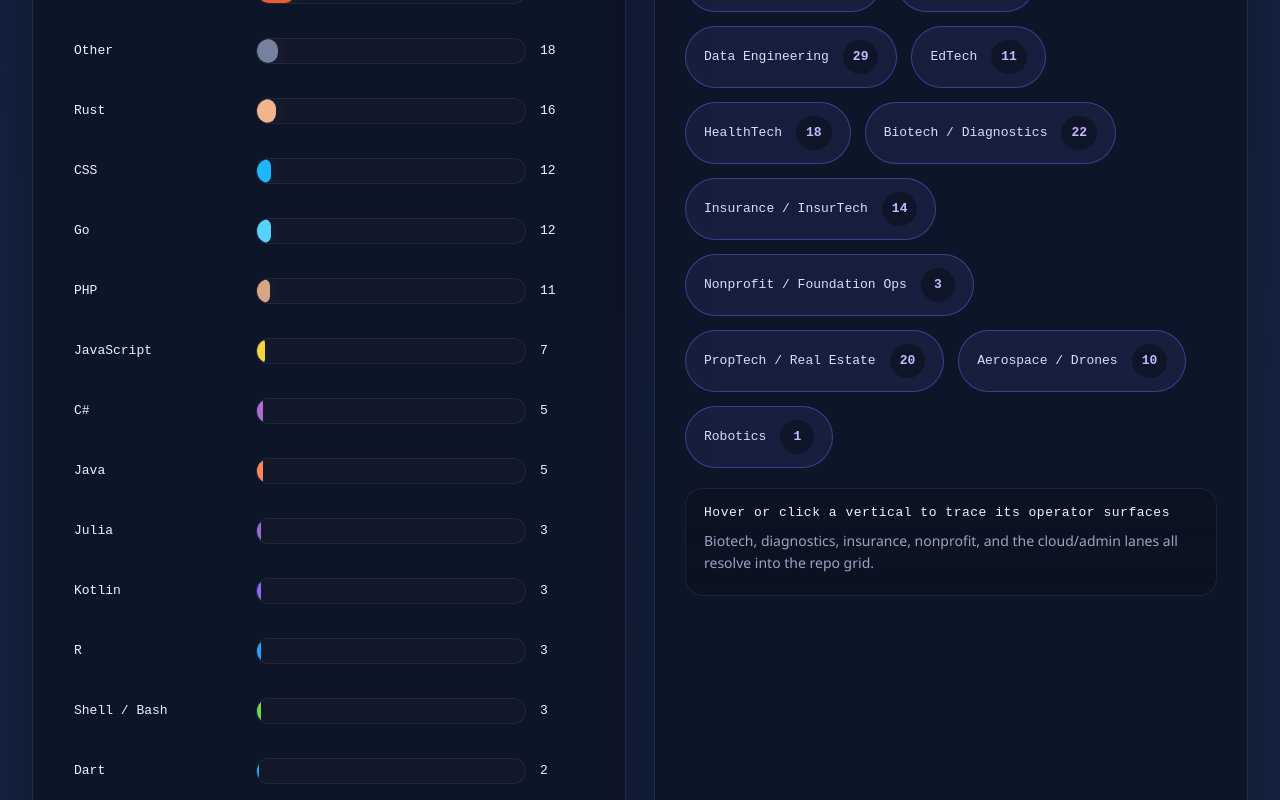
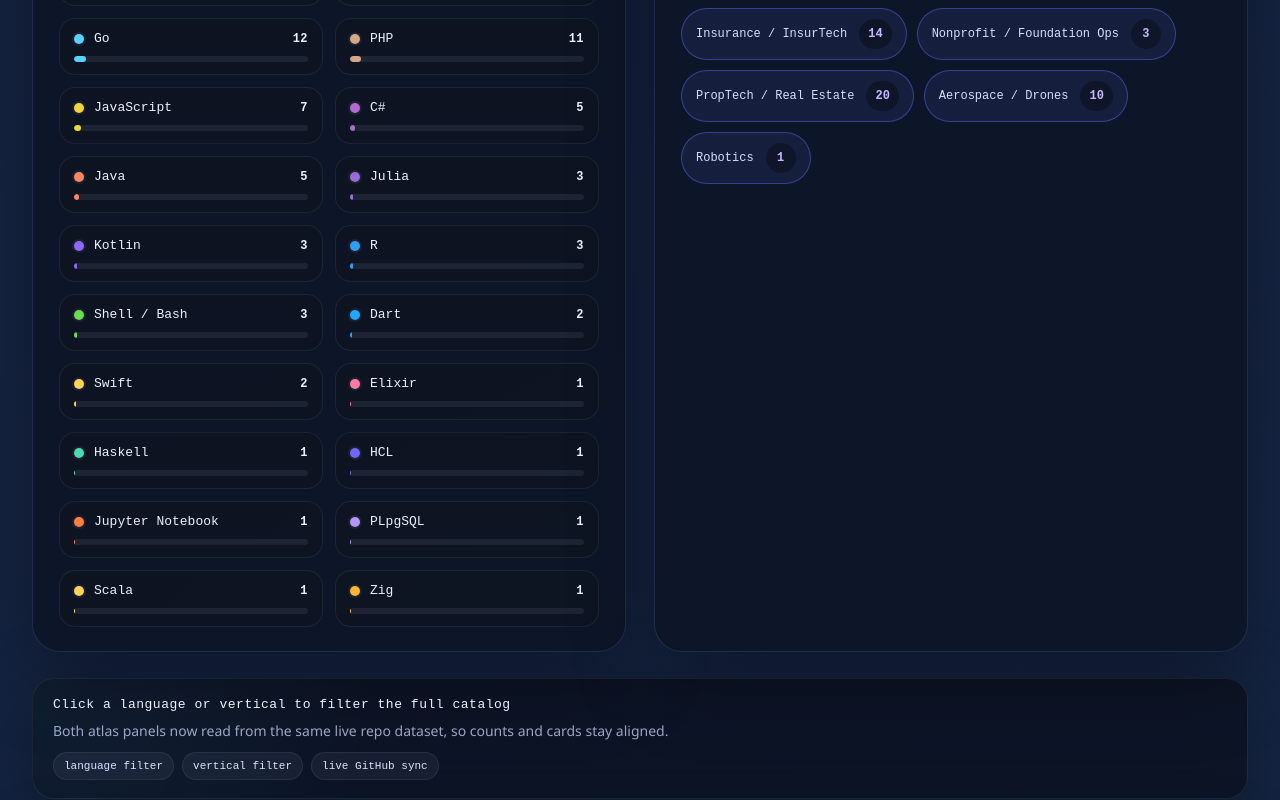
Before and after one commit to mizcausevic-dev/portfolio-command-center, a React (Vite) app: page / in a window 1280 px wide. Shown: the part 4000-4800 px from the top of the page. Built offline with nearby package versions, Linux system fonts and the light colour scheme.

Commit message:
Simplify and stabilize portfolio atlas

```diff
--- a/src/App.tsx
+++ b/src/App.tsx
@@ -162,6 +162,26 @@ function App() {
     return true;
   };
 
+  const activeAtlasSummary = activeLanguageConnection
+    ? {
+        title: `${activeLanguageConnection.language} · ${activeLanguageConnection.repoCount} repos`,
+        body: activeLanguageConnection.sampleRepos.map((repo) => repo.slug).join(" · "),
+        pills: activeLanguageConnection.verticals
+      }
+    : activeVerticalConnection
+      ? {
+          title: `${activeVerticalConnection.vertical} · ${activeVerticalConnection.repoCount} repos`,
+          body: activeVerticalConnection.sampleRepos
+            .map((repo) => `${repo.slug} (${repo.subdomain})`)
+            .join(" · "),
+          pills: activeVerticalConnection.platforms
+        }
+      : {
+          title: "Click a language or vertical to filter the full catalog",
+          body: "Both atlas panels now read from the same live repo dataset, so counts and cards stay aligned.",
+          pills: ["language filter", "vertical filter", "live GitHub sync"]
+        };
+
   return (
     <main className="page-shell">
       <section className="hero-shell">
@@ -235,18 +255,16 @@ function App() {
           <div className="atlas-heading">
             <div>
               <h2>Language atlas</h2>
-              <p>{portfolioSnapshot.languageCount} languages across the public portfolio. Click a bar to filter.</p>
+              <p>{portfolioSnapshot.languageCount} languages. Click to filter.</p>
             </div>
             <span className="atlas-badge">Repos by primary language</span>
           </div>
 
-          <div className="language-list">
+          <div className="language-chip-grid">
             {languageAtlas.map((entry) => (
               <button
                 key={entry.language}
-                className={`language-row ${
-                  activeLanguage === entry.language ? "language-row-active" : ""
-                }`}
+                className={`language-chip ${activeLanguage === entry.language ? "language-chip-active" : ""}`}
                 type="button"
                 aria-pressed={activeLanguage === entry.language}
                 onMouseEnter={() => setHoveredLanguage(entry.language)}
@@ -256,44 +274,23 @@ function App() {
                   setLanguage((current) => (current === entry.language ? "all languages" : entry.language));
                 }}
               >
-                <span className="language-label">{entry.language}</span>
-                <div className="language-bar-shell" aria-hidden="true">
-                  <div
-                    className="language-bar-fill"
+                <div className="language-chip-head">
+                  <span className="language-chip-label">
+                    <i style={{ background: entry.color }} />
+                    {entry.language}
+                  </span>
+                  <strong>{entry.repos}</strong>
+                </div>
+                <div className="language-chip-meter" aria-hidden="true">
+                  <span
                     style={{
                       width: `${(entry.repos / maxLanguageRepos) * 100}%`,
                       background: entry.color
                     }}
                   />
                 </div>
-                <span className="language-value">{entry.repos}</span>
               </button>
             ))}
-          </div>
-
-          <div className={`atlas-context ${activeLanguageConnection ? "atlas-context-live" : ""}`}>
-            {activeLanguageConnection ? (
-              <>
-                <p className="atlas-context-title">
-                  {activeLanguageConnection.language} connects to {activeLanguageConnection.repoCount} public repos
-                </p>
-                <p className="atlas-context-copy">
-                  {activeLanguageConnection.sampleRepos.map((repo) => repo.slug).join(" · ")}
-                </p>
-                <div className="atlas-context-pills">
-                  {activeLanguageConnection.verticals.map((entry) => (
-                    <span key={entry}>{entry}</span>
-                  ))}
-                </div>
-              </>
-            ) : (
-              <>
-                <p className="atlas-context-title">Hover or click a language to trace its build lane</p>
-                <p className="atlas-context-copy">
-                  The repo grid below will highlight matching systems and clicking locks the language filter.
-                </p>
-              </>
-            )}
           </div>
         </article>
 
@@ -301,7 +298,7 @@ function App() {
           <div className="atlas-heading">
             <div>
               <h2>Industry atlas</h2>
-              <p>Verticals represented across the portfolio. Bubble size is repo count.</p>
+              <p>Verticals represented across the portfolio.</p>
             </div>
             <span className="atlas-badge">{portfolioSnapshot.verticalCount} verticals</span>
           </div>
@@ -325,34 +322,17 @@ function App() {
               </button>
             ))}
           </div>
+        </article>
+      </section>
 
-          <div className={`atlas-context ${activeVerticalConnection ? "atlas-context-live" : ""}`}>
-            {activeVerticalConnection ? (
-              <>
-                <p className="atlas-context-title">
-                  {activeVerticalConnection.vertical} currently maps to {activeVerticalConnection.repoCount} public repos
-                </p>
-                <p className="atlas-context-copy">
-                  {activeVerticalConnection.sampleRepos
-                    .map((repo) => `${repo.slug} (${repo.subdomain})`)
-                    .join(" · ")}
-                </p>
-                <div className="atlas-context-pills">
-                  {activeVerticalConnection.platforms.map((entry) => (
-                    <span key={entry}>{entry}</span>
-                  ))}
-                </div>
-              </>
-            ) : (
-              <>
-                <p className="atlas-context-title">Hover or click a vertical to trace its operator surfaces</p>
-                <p className="atlas-context-copy">
-                  Biotech, diagnostics, insurance, nonprofit, and the cloud/admin lanes all resolve into the repo grid.
-                </p>
-              </>
-            )}
-          </div>
-        </article>
+      <section className="atlas-inspector">
+        <p className="atlas-context-title">{activeAtlasSummary.title}</p>
+        <p className="atlas-context-copy">{activeAtlasSummary.body}</p>
+        <div className="atlas-context-pills">
+          {activeAtlasSummary.pills.map((entry) => (
+            <span key={entry}>{entry}</span>
+          ))}
+        </div>
       </section>
 
       <section className="section-shell repo-shell">
--- a/src/data.ts
+++ b/src/data.ts
@@ -140,7 +140,7 @@ const languageColorOverrides: Record<string, string> = {
   "Jupyter Notebook": "#ff7f3f",
   Rust: "#f1b58e",
   Go: "#58d1ff",
-  HTML: "#ff6a3d",
+  HTML: "#ff4d8d",
   Java: "#ff855f",
   Other: "#74819f"
 };
--- a/src/styles.css
+++ b/src/styles.css
@@ -337,7 +337,7 @@ select {
 }
 
 .atlas-panel {
-  padding: 34px 30px 30px;
+  padding: 28px 26px 24px;
 }
 
 .atlas-heading {
@@ -345,7 +345,7 @@ select {
   justify-content: space-between;
   gap: 18px;
   align-items: flex-start;
-  margin-bottom: 26px;
+  margin-bottom: 20px;
 }
 
 .atlas-badge {
@@ -365,70 +365,92 @@ select {
   white-space: nowrap;
 }
 
-.language-list {
+.language-chip-grid {
   display: grid;
-  gap: 16px;
+  grid-template-columns: repeat(3, minmax(0, 1fr));
+  gap: 12px;
 }
 
-.language-row {
-  display: grid;
-  grid-template-columns: 168px minmax(0, 1fr) 44px;
-  gap: 14px;
-  align-items: center;
+.language-chip {
   width: 100%;
-  padding: 8px 10px;
-  border: 1px solid transparent;
+  padding: 12px 14px;
   border-radius: 16px;
-  background: transparent;
+  border: 1px solid rgba(214, 221, 255, 0.08);
+  background: rgba(14, 20, 34, 0.82);
   text-align: left;
   cursor: pointer;
   transition:
+    transform 160ms ease,
     border-color 160ms ease,
-    background 160ms ease,
-    transform 160ms ease,
-    box-shadow 160ms ease;
+    box-shadow 160ms ease,
+    background 160ms ease;
 }
 
-.language-row:hover,
-.language-row-active {
-  background: rgba(18, 27, 49, 0.9);
-  border-color: rgba(214, 221, 255, 0.12);
+.language-chip:hover,
+.language-chip-active {
   transform: translateY(-2px);
-  box-shadow: 0 12px 30px rgba(0, 0, 0, 0.18);
+  border-color: rgba(214, 221, 255, 0.14);
+  background: rgba(19, 27, 47, 0.95);
+  box-shadow: 0 14px 28px rgba(0, 0, 0, 0.18);
 }
 
-.language-label,
-.language-value {
+.language-chip-head {
+  display: flex;
+  justify-content: space-between;
+  gap: 14px;
+  align-items: center;
+}
+
+.language-chip-label {
+  display: inline-flex;
+  align-items: center;
+  gap: 10px;
+  min-width: 0;
   color: var(--text);
   font-family: "JetBrains Mono", ui-monospace, monospace;
   font-size: 13px;
 }
 
-.language-bar-shell {
-  height: 26px;
+.language-chip-label i {
+  width: 10px;
+  height: 10px;
+  flex: 0 0 auto;
+  border-radius: 50%;
+  box-shadow: 0 0 0 2px rgba(255, 255, 255, 0.06);
+}
+
+.language-chip-head strong {
+  color: var(--text);
+  font-family: "JetBrains Mono", ui-monospace, monospace;
+  font-size: 12px;
+  letter-spacing: 0.04em;
+}
+
+.language-chip-meter {
+  margin-top: 10px;
+  height: 6px;
   border-radius: 999px;
-  background: rgba(19, 25, 43, 0.92);
-  border: 1px solid rgba(214, 221, 255, 0.08);
+  background: rgba(214, 221, 255, 0.08);
   overflow: hidden;
 }
 
-.language-bar-fill {
+.language-chip-meter span {
+  display: block;
   height: 100%;
-  border-radius: 999px;
-  box-shadow: 0 0 22px rgba(255, 255, 255, 0.08);
+  border-radius: inherit;
 }
 
 .vertical-chip-grid {
   display: flex;
   flex-wrap: wrap;
-  gap: 14px;
+  gap: 10px;
 }
 
 .vertical-chip {
   display: inline-flex;
   align-items: center;
-  gap: 14px;
-  padding: 13px 18px;
+  gap: 12px;
+  padding: 10px 14px;
   border-radius: 999px;
   border: 1px solid rgba(108, 113, 255, 0.42);
   background: rgba(54, 63, 142, 0.22);
@@ -452,14 +474,14 @@ select {
 .vertical-chip span,
 .vertical-chip strong {
   font-family: "JetBrains Mono", ui-monospace, monospace;
-  font-size: 13px;
+  font-size: 12px;
 }
 
 .vertical-chip strong {
   display: inline-flex;
-  min-width: 34px;
-  height: 34px;
-  padding: 0 10px;
+  min-width: 30px;
+  height: 30px;
+  padding: 0 9px;
   align-items: center;
   justify-content: center;
   border-radius: 999px;
@@ -467,26 +489,15 @@ select {
   color: #c7b7ff;
 }
 
-.atlas-context {
-  margin-top: 20px;
-  padding: 16px 18px;
-  border-radius: 18px;
+.atlas-inspector {
+  margin: -8px 0 34px;
+  padding: 18px 20px;
   border: 1px solid rgba(214, 221, 255, 0.08);
+  border-radius: 22px;
   background:
-    linear-gradient(180deg, rgba(12, 18, 34, 0.88), rgba(11, 17, 32, 0.76));
-  min-height: 108px;
-  transition:
-    border-color 180ms ease,
-    background 180ms ease,
-    box-shadow 180ms ease;
-}
-
-.atlas-context-live {
-  border-color: rgba(67, 209, 255, 0.18);
-  background:
-    radial-gradient(circle at 0% 0%, rgba(67, 209, 255, 0.08), transparent 34%),
-    linear-gradient(180deg, rgba(12, 18, 34, 0.94), rgba(11, 17, 32, 0.82));
-  box-shadow: inset 0 1px 0 rgba(255, 255, 255, 0.03);
+    radial-gradient(circle at 0% 0%, rgba(67, 209, 255, 0.06), transparent 28%),
+    linear-gradient(180deg, rgba(12, 18, 34, 0.9), rgba(11, 17, 32, 0.82));
+  box-shadow: var(--shadow);
 }
 
 .atlas-context-title {
@@ -498,7 +509,7 @@ select {
 }
 
 .atlas-context-copy {
-  margin: 10px 0 0;
+  margin: 8px 0 0;
   color: var(--muted);
   font-size: 14px;
   line-height: 1.58;
@@ -508,7 +519,7 @@ select {
   display: flex;
   flex-wrap: wrap;
   gap: 8px;
-  margin-top: 12px;
+  margin-top: 10px;
 }
 
 .atlas-context-pills span {
@@ -827,6 +838,10 @@ select {
   .filter-bar {
     grid-template-columns: 1fr 1fr;
   }
+
+  .language-chip-grid {
+    grid-template-columns: repeat(2, minmax(0, 1fr));
+  }
 }
 
 @media (max-width: 920px) {
@@ -843,9 +858,8 @@ select {
     grid-template-columns: 1fr;
   }
 
-  .language-row {
+  .language-chip-grid {
     grid-template-columns: 1fr;
-    gap: 10px;
   }
 
   .atlas-heading,
```
